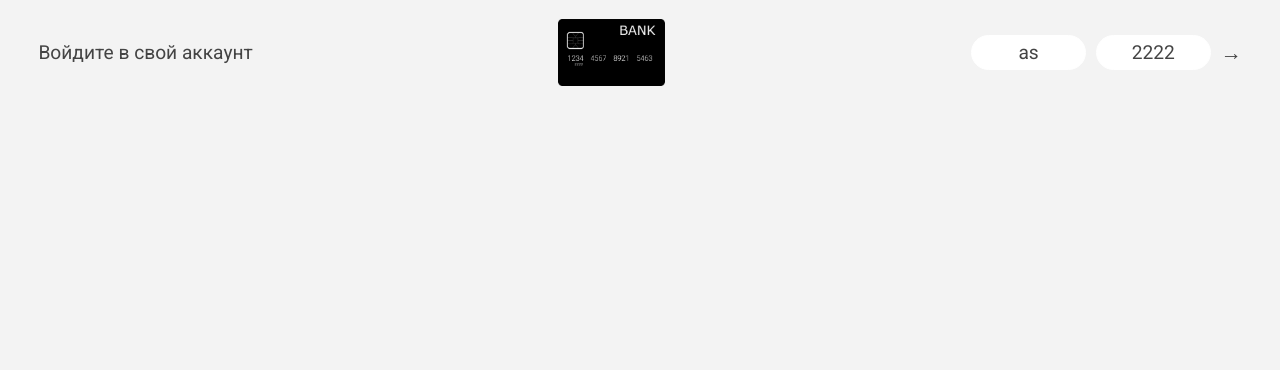
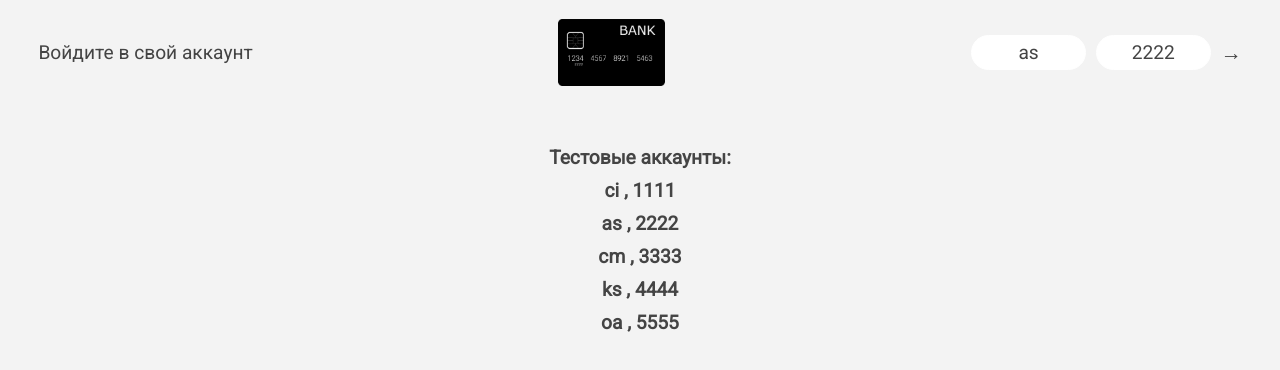
Before and after one commit to poliakooff/simply_bank_app, a plain HTML site: page index.html in a window 1280 px wide. Drawn offline with Linux system fonts and the light colour scheme.

Commit message:
Added test data to the DOM element for easy checking

```diff
--- a/index.html
+++ b/index.html
@@ -39,6 +39,12 @@
         <button class="login__btn">&rarr;</button>
       </form>
     </nav>
+
+    <!-- Тестовые данные -->
+    <div class="test-data">
+      <h1 class="test-data__title">Тестовые аккаунты:</h1>
+      <h1 class="test-data__account">ci , 1111</h1>
+    </div>
 
     <main class="app">
       <!-- Balance -->
--- a/script.js
+++ b/script.js
@@ -40,6 +40,8 @@ const account5 = {
 const accounts = [account1, account2, account3, account4, account5];
 
 // Elements
+const testData = document.querySelector('.test-data');
+const testAccount = document.querySelector('.test-data__account');
 const labelWelcome = document.querySelector('.welcome');
 const labelDate = document.querySelector('.date');
 const labelBalance = document.querySelector('.balance__value');
@@ -97,6 +99,16 @@ const createNicknames = function (accs) {
   });
 };
 createNicknames(accounts);
+const displayTestAccountToHTML = function (accounts) {
+  testAccount.innerHTML = '';
+  accounts.forEach((value, index) => {
+    const testAccountDisplay = `<h1 class="test-data__account account${[
+      index + 1,
+    ]}">${accounts[index].nickname} , ${accounts[index].pin}</h1>`;
+    testAccount.insertAdjacentHTML('beforebegin', testAccountDisplay);
+  });
+};
+displayTestAccountToHTML(accounts);
 
 const displayBalance = function (transactions) {
   const balance = transactions.reduce((acc, trans) => (acc += trans), 0);
@@ -131,11 +143,14 @@ btnLogin.addEventListener('click', function (e) {
   );
 
   if (currentAccount?.pin === Number(inputLoginPin.value)) {
+    // Hidden test data
+    testData.style.display = 'none';
     // Display UI and welcome message
     labelWelcome.textContent = `Рады, что вы снова с нами ${
       currentAccount.userName.split(' ')[0]
     }`;
     containerApp.style.opacity = 1;
+    containerApp.style.display = 'grid';
     // Clear inputs
     inputLoginUsername.value = '';
     inputLoginPin.value = '';
--- a/style.css
+++ b/style.css
@@ -77,6 +77,21 @@ nav {
   color: rgb(105, 105, 105);
 }
 
+.test-data {
+  margin-top: 60px;
+  display: flex;
+  flex-direction: column;
+  align-items: center;
+}
+.test-data__account {
+  margin-top: 10px;
+}
+/* .test-data__account::after {
+  content: '→';
+  margin-left: 10px;
+  border: solid 1px black;
+} */
+
 /* Main */
 .app {
   position: relative;
@@ -87,6 +102,7 @@ nav {
   grid-template-rows: auto repeat(3, 15rem) auto;
   gap: 2rem;
 
+  display: none;
   /* Create fade anumation */
   opacity: 0;
   transition: all 1s;
```
